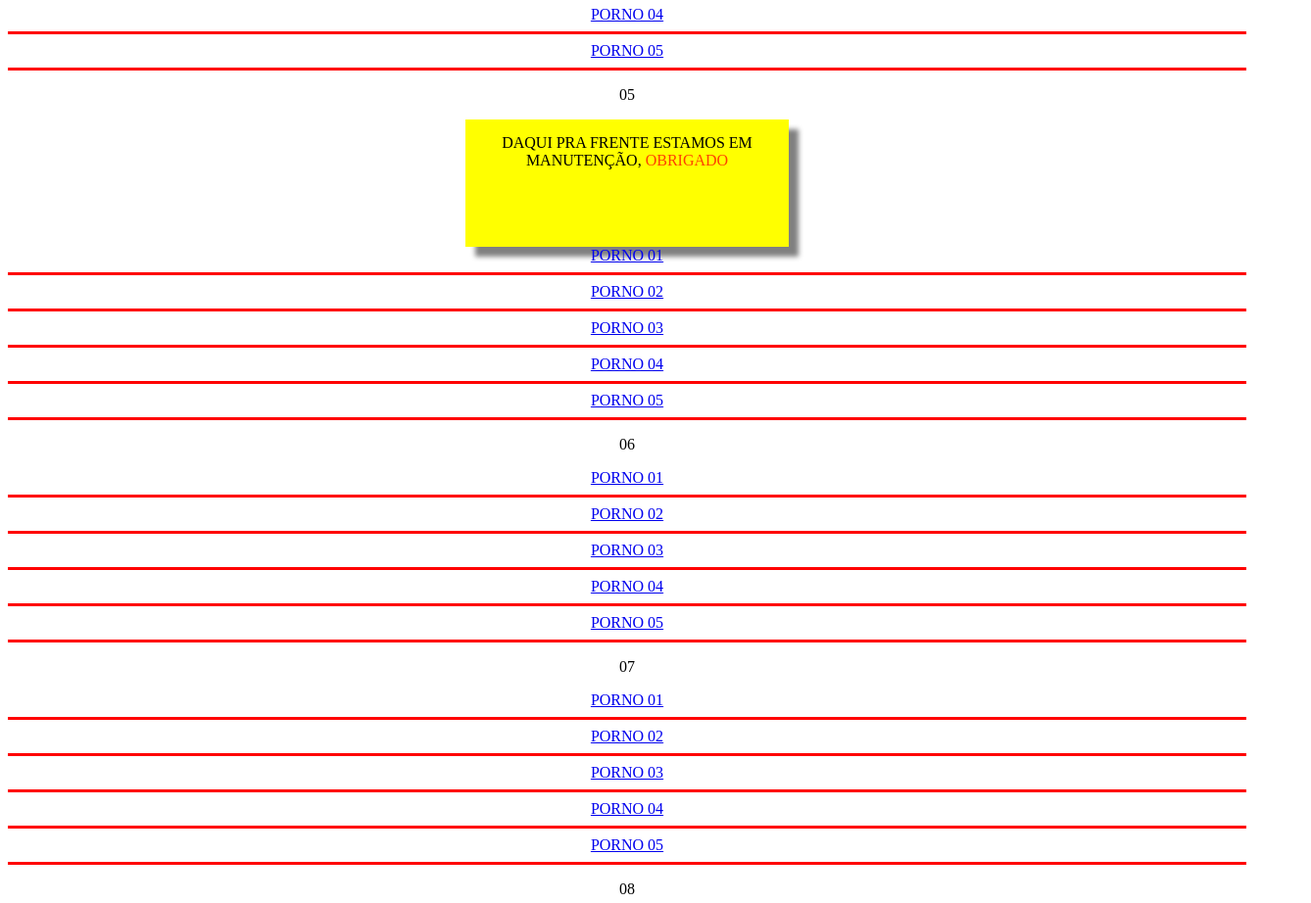
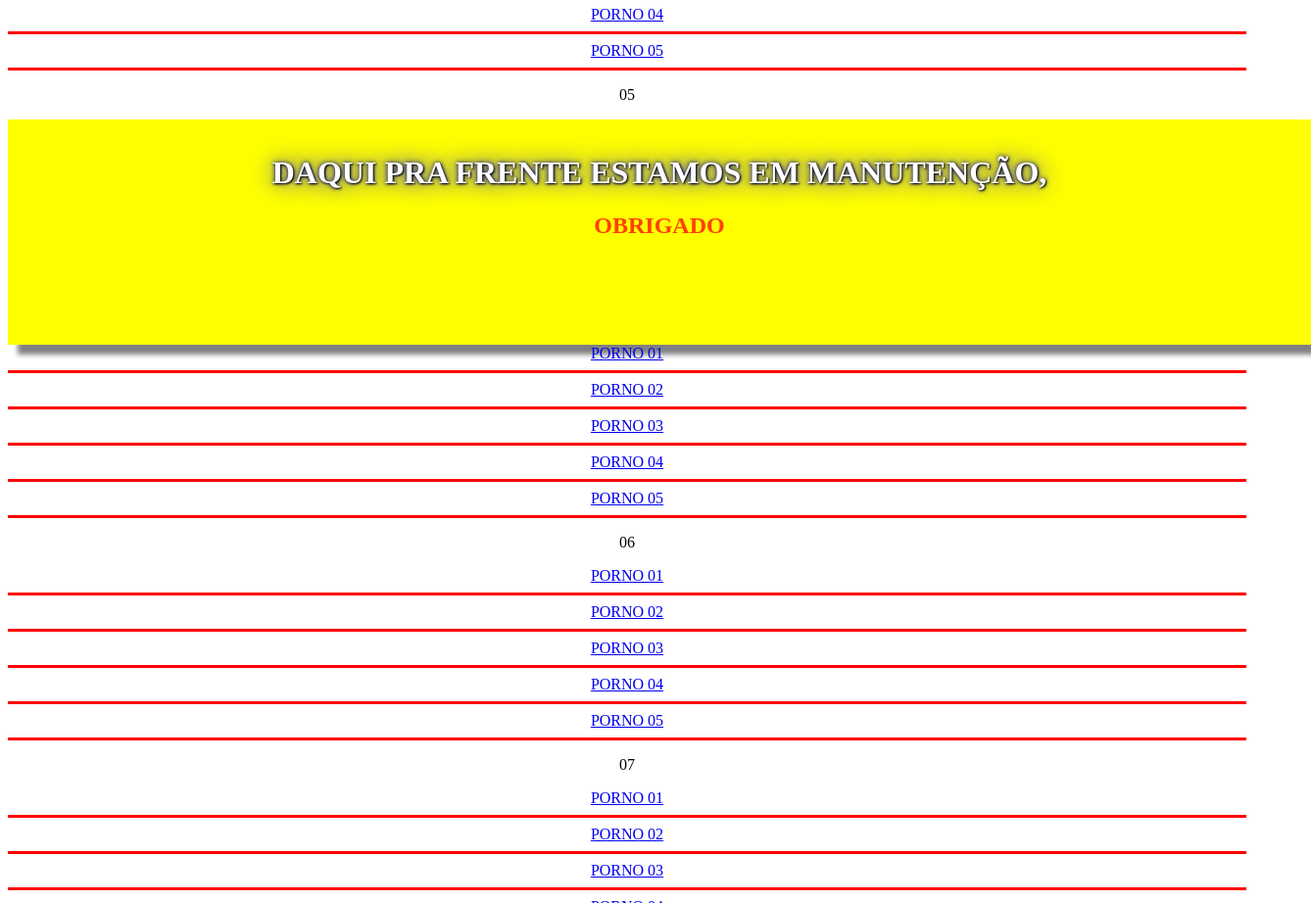
Before and after one commit to santos246/NOSSO-SITE.github.io, a plain HTML site: page index.html in a window 1280 px wide. Shown: the part 900-1822 px from the top of the page at 98% size, 1338 px wide, since content can reach past the window. Drawn offline with Linux system fonts and the light colour scheme.

Commit message:
Add files via upload

```diff
--- a/index.html
+++ b/index.html
@@ -121,8 +121,8 @@ http://cloud.perfectgirls.net/a/TMnmD3QGFsxS6gH-VbjF5w==,1610926726/716/597/7165
 <head>
 <style>
 div {
-  width: 300px;
-  height: 100px;
+  width: 1300px;
+  height: 200px;
   padding: 15px;
   background-color: yellow;
   box-shadow: 10px 10px 5px grey;
@@ -131,7 +131,7 @@ div {
 </head>
 <body>
 
-<div>DAQUI PRA FRENTE ESTAMOS EM MANUTENÇÃO, <FONT COLOR="#FF4000">OBRIGADO</FONT></div>
+<div><h1>DAQUI PRA FRENTE ESTAMOS EM MANUTENÇÃO,</h1> <FONT COLOR="#FF4000"><h2>OBRIGADO</h2></FONT></div>
 
 </body>
 </html>
```
